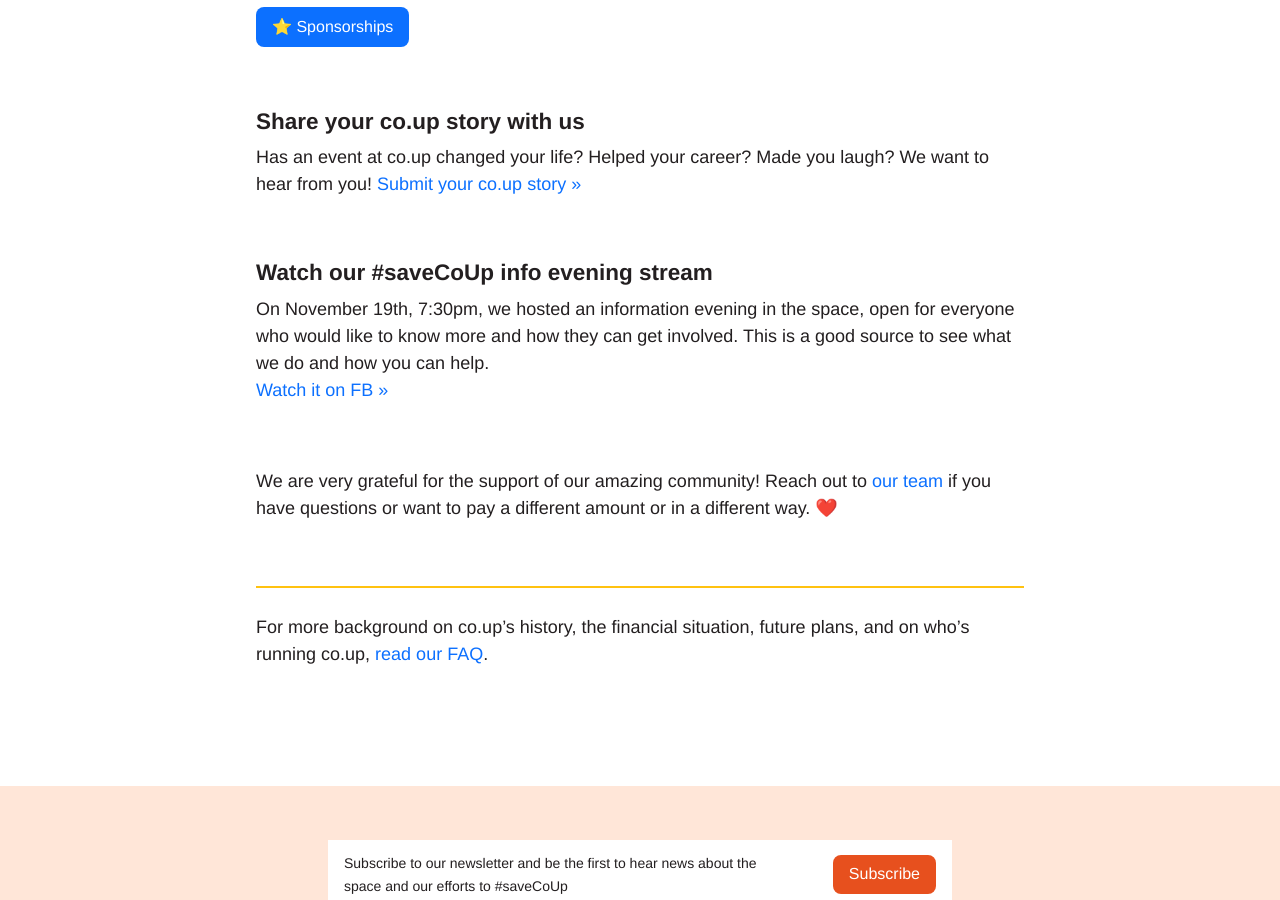
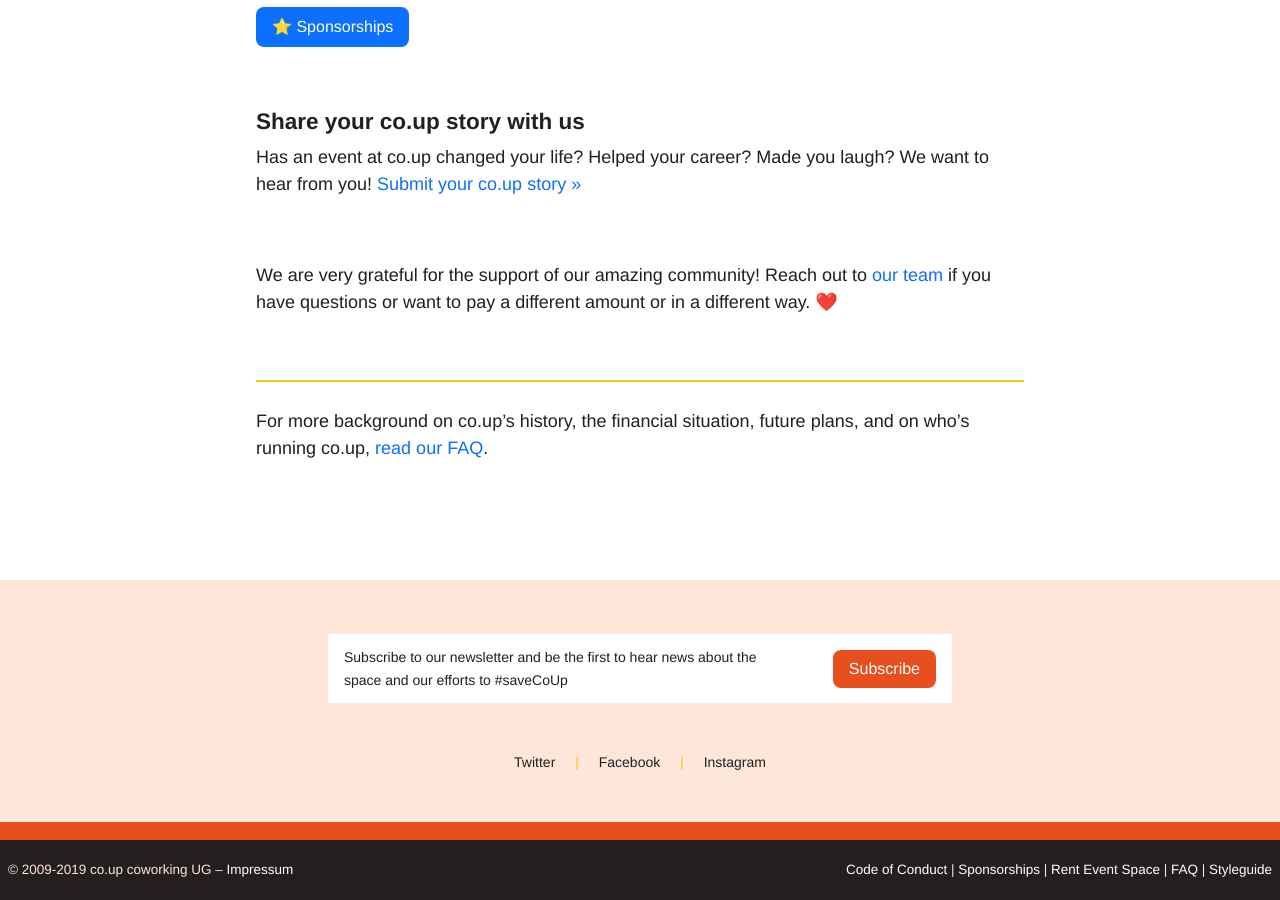
Before and after one commit to co-up/co-up.de, a Jekyll site: the page built from support-us.html, in a window 1280 px wide and 900 px high, scrolled down 1683 px. Built offline with Jekyll 4.4.1, drawn with Linux system fonts in a browser that asks for light colours.

Commit message:
remove evening info section

```diff
--- a/support-us.html
+++ b/support-us.html
@@ -83,17 +83,6 @@ redirect_from: support-us.html
 </section>
 
 <section class="support-section">
-  <h3>Watch our #saveCoUp info evening stream</h3>
-  <p>
-    On November 19th, 7:30pm, we hosted an information evening in the space, open for everyone who would like to know more and how they can get involved. This is a good source to see what we do and how you can help.
-    <br>
-    <a class="mr3" href="https://www.facebook.com/co.up.community/videos/455487755160376/" target="_blank">
-      Watch it on FB »
-    </a>
-  </p>
-</section>
-
-<section class="support-section">
   <p>
     We are very grateful for the support of our amazing community! Reach out to <a href="mailto:hello@co-up.de">our team</a> if you have questions or want to pay a different amount or in a different way. ❤️
   </p>
```
